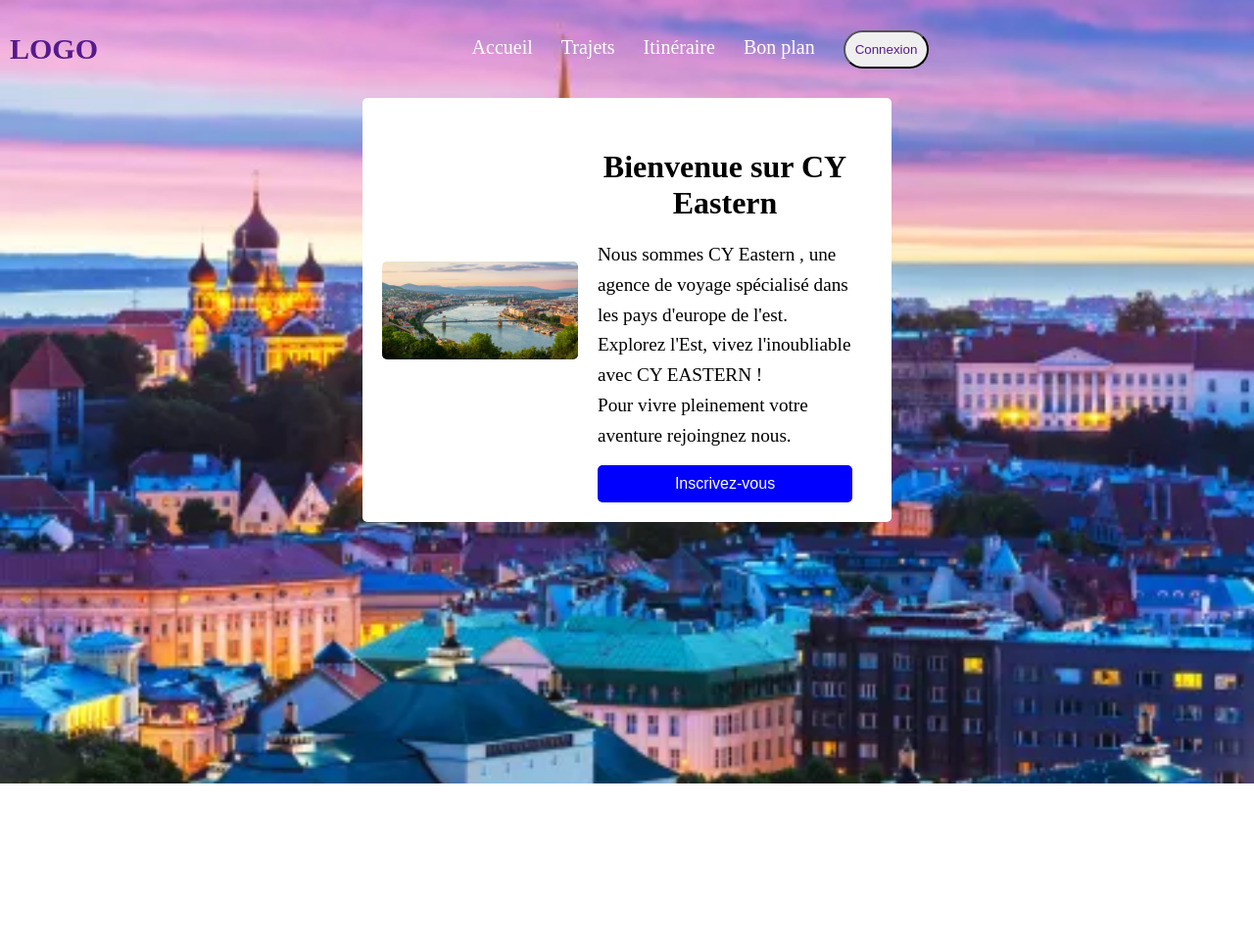
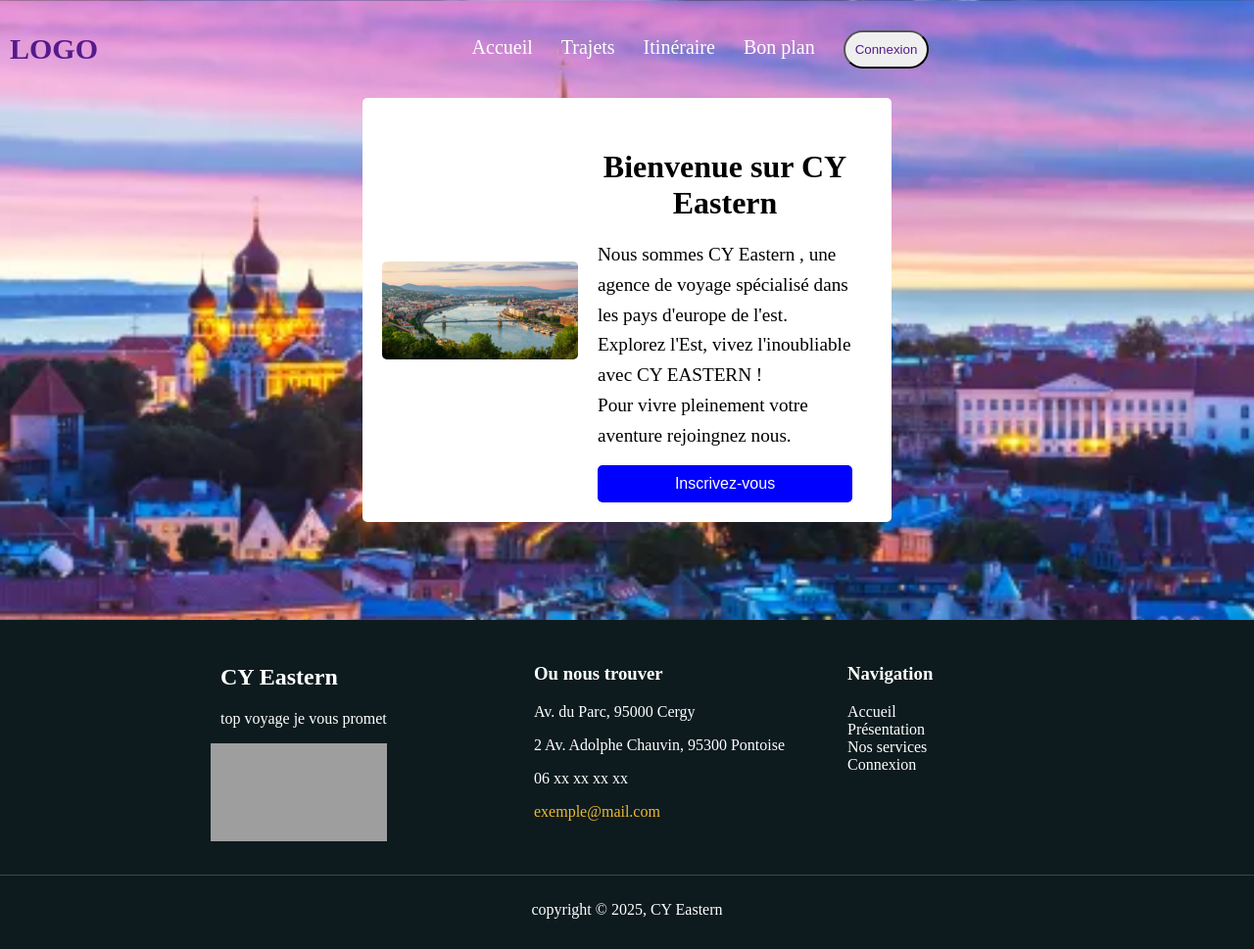
Before and after one commit to valerierx/Click-journeY, a PHP site: page / in a window 1280 px wide. Shown: the whole page at 98% size. Before the commit the page ends 800 px from the top, so only its background shows below. Run offline with PHP 8.4, Linux system fonts and the light colour scheme; grey boxes are pictures that could not be loaded.

Commit message:
Implémentation du footer sur les pages index et présentation et quelque modification sur le footer

```diff
--- a/index.html
+++ b/index.html
@@ -2,12 +2,14 @@
 <html lang="fr">
 <head>
   <meta charset="UTF-8">
+  <meta name=”keywords” content=”html and css, learning″ />
+  <meta name=”description” content=”A beginning web site for Web programming class” />
   <link rel="stylesheet" type="text/css" href="style.css">
   <title>Click Journey</title>
 </head>
 <body>
 
-  <div class="menu">
+  <div>
 <nav>
   <div class="divmenu">
     <div class="logo1">
@@ -24,6 +26,7 @@
         <!--Loupe de recherche-->
   </div>
 </nav>
+  </div>
 
  <!-- <img src="europe.jpg">-->
 
@@ -40,10 +43,41 @@
       Pour vivre pleinement votre aventure rejoingnez nous.</p>
 
     <button class="accueil_btn">Inscrivez-vous </button>
-  </div>
+    </div>
   </div>
 </section>
 
 
+<footer>
+  <div class="contenu">
+      <div class="logo">
+          <h2>CY Eastern</h2>
+          <p>top voyage je vous promet</p>
+          <img src="media/" alt="Logo" width="180px" height="100" style="margin-left: -10px;">
+      </div>
+      <div class="colonne">
+          <h3>Ou nous trouver</h3>
+          <p>Av. du Parc, 95000 Cergy</p>
+          <p>2 Av. Adolphe Chauvin, 95300 Pontoise</p>
+          <p>06 xx xx xx xx</p>
+          <p><a href="mailto:exemple@mail.com" style="color: rgb(237, 184, 50);">exemple@mail.com</a></p>
+      </div>
+      <div class="colonne">
+          <h3>Navigation</h3>
+          <ul class="ul-footer">
+              <li><a href="#">Accueil</a></li>
+              <li><a href="#">Présentation</a></li>
+              <li><a href="#">Nos services</a></li>
+              <li><a href="#">Connexion</a></li>
+          </ul>
+      </div>
+  </div>
+  <div class="footer-bottom">
+      <p>copyright © 2025, CY Eastern</p>
+  </div>
+</footer>
+
+
+
 </body>
 </html>
--- a/style.css
+++ b/style.css
@@ -11,6 +11,7 @@ body{
     margin: 0;
     image-rendering: crisp-edges;
     background-attachment: fixed;
+
 }
 /*debut Accueil*/
 /*debut Menu*/
@@ -167,11 +168,39 @@ ul .limenu a:hover {
 }
 /*Présentation fin*/
 
+
+
+/*Body admin début*/
+
+.admin {
+    background-image: url(media/adminback.jpeg);
+    background-size: cover ;
+    background-repeat: no-repeat;
+    background-position: center;
+    height: 100vh;
+    margin: 0;
+    image-rendering: crisp-edges;
+    background-attachment: fixed;
+
+}
+
+#sidebar {
+    width: 200px;
+    float: left;
+    height: 400px;
+    background: #ddd;
+    margin-left: 10px;
+}
+
+/*Body admin fin*/
+
+
 /*Footer début*/
 footer {
     background-color: #0d1b1e;
     color: white;
     padding: 15px 0;
+    margin-top: 100px;
 
 }
 
@@ -190,19 +219,19 @@ h3.footer_h3 {
     color: white;
 }
 
-ul.ulfooter {
+ul.ul-footer {
     list-style: none;
     padding: 0;
 }
 
-ul.ulfooter li a {
+ul.ul-footer li a {
     color: white;
     text-decoration: none;
     transition: color 0.4s;
 }
 
-ul.ulfooter li a:hover {
-    color: rgb(165, 17, 17);
+ul.ul-footer li a:hover {
+    color: rgb(237, 184, 50);
 }
 
 .footer-bottom {
```
Also changed, not shown: presentation.html (+34 -2 lines).
